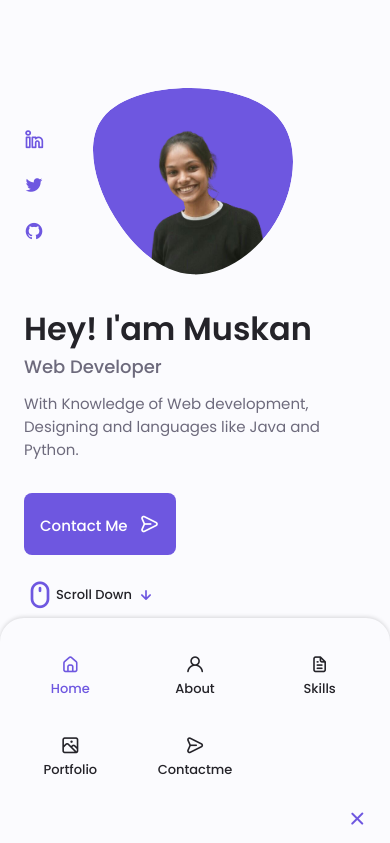
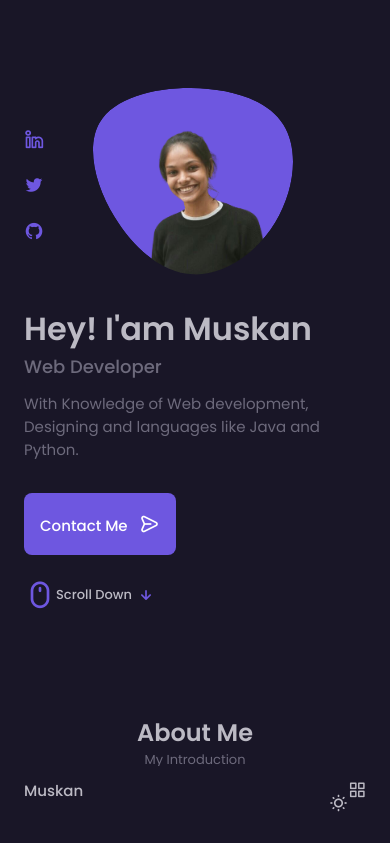
Before and after one commit to Muskan-1003/Responsive-Portfolio-, a plain HTML site: page index.html in a window 390 px wide. Both pictures are taken after a click on the icon 357 px from the left and 790 px from the top of the page. Shown: the top 843 px of the page. Drawn offline with nearby package versions, Linux system fonts and the light colour scheme.

Commit message:
dark theme

```diff
--- a/assets/CSS/style.css
+++ b/assets/CSS/style.css
@@ -61,6 +61,38 @@
  --small-font-size: .875rem;
  --smaller-font-size: .813rem;
  }
+}
+/* variables dark theme */
+
+body.dark-theme{
+    /*HSL COLORS */
+
+        --first-color-second:hsl(var(--hue-color), 30% ,8%);
+        --first-color-lighter:hsl(var(--hue-color), 8% ,95%);
+        --title-color:hsl(var(--hue-color), 8% ,75%);
+        --text-color:hsl(var(--hue-color), 8% ,45%);
+        --input-color:hsl(var(--hue-color), 29% ,16%);
+        --body-color:hsl(var(--hue-color), 28% ,12%);
+        --container-color:hsl(var(--hue-color),29%,16%)
+
+}
+
+
+
+/* dark light */
+.nav_btns{
+    display:flex;
+    align-items: center;
+}
+.change-theme{
+    font-size: 1.25rem;
+    color: var(--title-color);
+    margin-right: var(--mb-3);
+    margin-top: 25px;
+    cursor: pointer;
+}
+.change-theme:hover{
+    color: var(--first-color);
 }
 
  /*base*/
--- a/assets/JS/main.js
+++ b/assets/JS/main.js
@@ -60,6 +60,43 @@ let swiper = new Swiper('.portfolio_container', {
   //   el: '.swiper-scrollbar',
   // },
 });
+
+
+//dark theme//
+const themeButton = document.getElementById('theme-button')
+const darkTheme = 'dark-theme'
+const iconTheme = 'uil-sun'
+
+// Previously selected topic (if user selected)
+const selectedTheme = localStorage.getItem('selected-theme')
+const selectedIcon = localStorage.getItem('selected-icon')
+
+// We obtain the current theme that the interface has by validating the dark-theme class
+const getCurrentTheme = () => document.body.classList.contains(darkTheme) ? 'dark' : 'light'
+const getCurrentIcon = () => themeButton.classList.contains(iconTheme) ? 'uil-moon' : 'uil-sun'
+
+// We validate if the user previously chose a topic
+if (selectedTheme) {
+  // If the validation is fulfilled, we ask what the issue was to know if we activated or deactivated the dark
+  document.body.classList[selectedTheme === 'dark' ? 'add' : 'remove'](darkTheme)
+  themeButton.classList[selectedIcon === 'uil-moon' ? 'add' : 'remove'](iconTheme)
+}
+
+// Activate / deactivate the theme manually with the button
+themeButton.addEventListener('click', () => {
+    // Add or remove the dark / icon theme
+    document.body.classList.toggle(darkTheme)
+    themeButton.classList.toggle(iconTheme)
+    // We save the theme and the current icon that the user chose
+    localStorage.setItem('selected-theme', getCurrentTheme())
+    localStorage.setItem('selected-icon', getCurrentIcon())
+})
+
+
+
+
+
+
 //scrool section active link
 let sections = document.querySelectorAll('section[id]');
 
--- a/index.html
+++ b/index.html
@@ -59,6 +59,7 @@
                 <i class="uil uil-times nav_close" id="nav_close"></i>
             </div>
             <div class="nav_btns">
+                <i class="uil uil-moon change-theme" id="theme-button"></i>
                 <div class="nav_toggle" id="nav_toggle">
                     <i class="uil uil-apps"></i>
                 </div>
```
